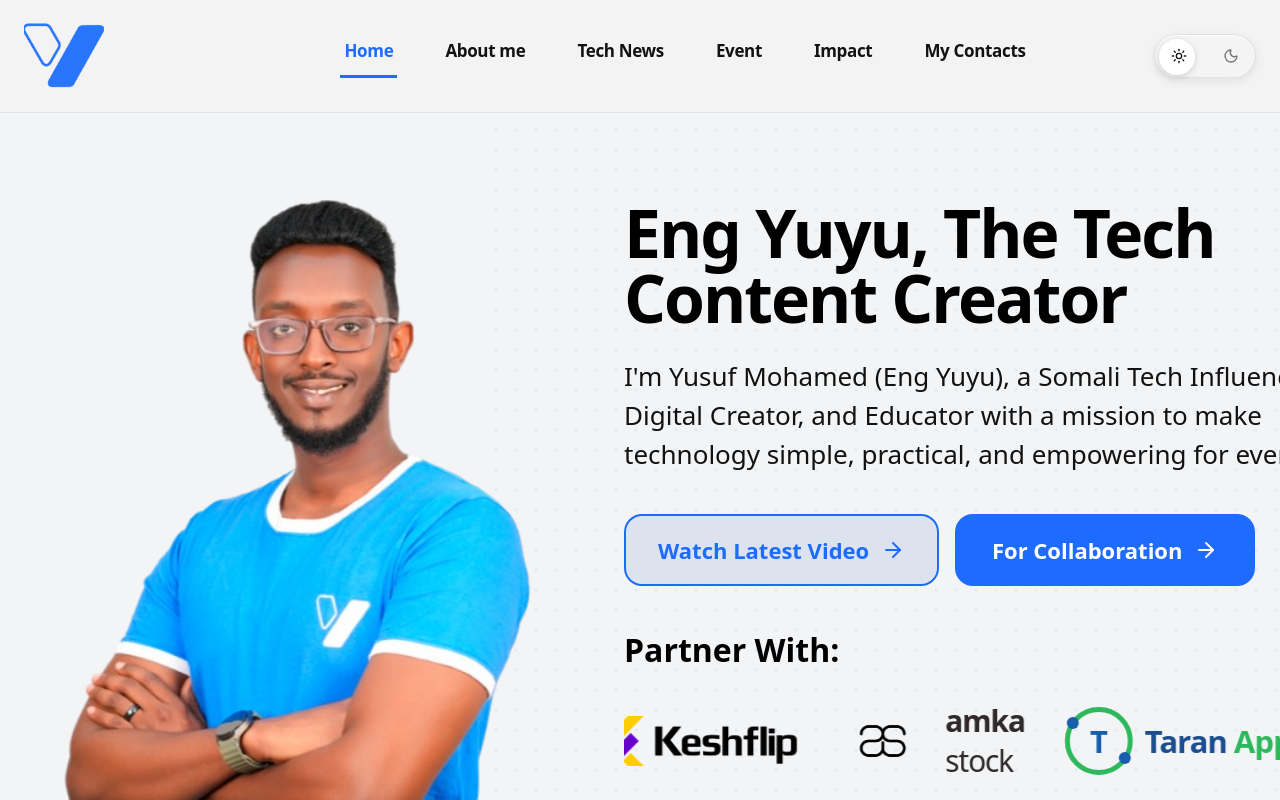
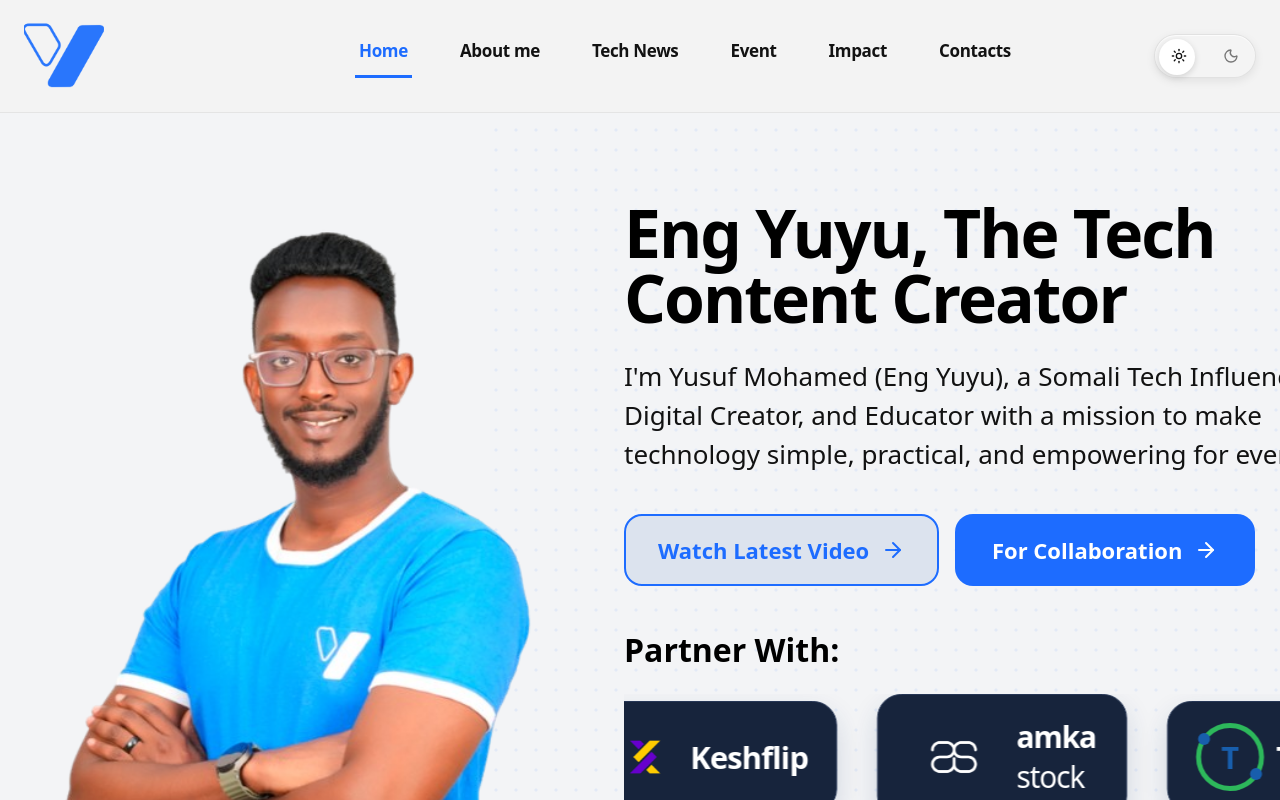
Before and after one commit to IshakAbdiazizHussen/Eng.yusuf-vision, a Next.js app: page / in a window 1280 px wide. Shown: the top 800 px of the page. Built offline with nearby package versions, Linux system fonts and the light colour scheme; no server answers.

Commit message:
trying to give a background each logo especially partners in home page

```diff
--- a/src/app/page.tsx
+++ b/src/app/page.tsx
@@ -20,7 +20,7 @@ function PartnerLogo({ partner }: { partner: string }) {
           <span className="absolute -right-[3px] bottom-[6px] h-3 w-3 rounded-full bg-[#185eac]" />
           T
         </div>
-        <span className="text-[31px] font-semibold tracking-[-0.03em] text-[#1b4e8f] dark:text-white">
+        <span className="text-[31px] font-semibold tracking-[-0.03em] text-white dark:text-[#1b4e8f]">
           Taran <span className="text-[#2db85b]">App</span>
         </span>
       </div>
@@ -29,13 +29,18 @@ function PartnerLogo({ partner }: { partner: string }) {
 
   if (partner === "keshflip") {
     return (
-      <Image
-        src="/keshflip logo.png"
-        alt="Keshflip"
-        width={3282}
-        height={823}
-        className="h-[50px] w-auto object-contain"
-      />
+      <div className="flex items-center gap-4">
+        <Image
+          src="/keshflip icon.png"
+          alt="Keshflip"
+          width={512}
+          height={512}
+          className="h-[58px] w-[58px] object-contain"
+        />
+        <span className="text-[31px] font-semibold tracking-[-0.03em] text-white dark:text-[#121212]">
+          Keshflip
+        </span>
+      </div>
     )
   }
 
@@ -46,9 +51,9 @@ function PartnerLogo({ partner }: { partner: string }) {
         alt="Amka"
         width={500}
         height={499}
-        className="h-[92px] w-[92px] object-contain brightness-0 saturate-0 dark:invert dark:brightness-0"
+        className="h-[92px] w-[92px] object-contain brightness-0 invert dark:brightness-0 dark:invert-0"
       />
-      <div className="leading-none text-[#2f2929] dark:text-white">
+      <div className="leading-none text-white dark:text-[#2f2929]">
         <div className="text-3xl font-semibold tracking-[-0.04em]">amka</div>
         <div className="mt-1 text-3xl font-light tracking-[-0.04em]">stock</div>
       </div>
@@ -111,7 +116,7 @@ export default function HomePage() {
                 {marqueePartners.map((partner, index) => (
                   <div
                     key={`${partner}-${index}`}
-                    className="flex h-[94px] shrink-0 items-center justify-center"
+                    className="flex min-h-[112px] min-w-[250px] shrink-0 items-center justify-center rounded-[24px] border border-[#263655] bg-[#17243c] px-7 py-4 shadow-[0_12px_28px_rgba(24,53,107,0.16)] transition-colors dark:border-[#d8e2f2] dark:bg-white dark:shadow-[0_14px_30px_rgba(0,0,0,0.12)]"
                   >
                     <PartnerLogo partner={partner} />
                   </div>
--- a/src/components/site-nav.tsx
+++ b/src/components/site-nav.tsx
@@ -12,7 +12,7 @@ const navItems = [
   { href: "/tech-blog", label: "Tech News" },
   { href: "/events", label: "Event" },
   { href: "/impact", label: "Impact" },
-  { href: "/contact", label: "My Contacts" },
+  { href: "/contact", label: "Contacts" },
 ]
 
 export function SiteNav() {
@@ -34,7 +34,7 @@ export function SiteNav() {
             <Image
               src="/Eng Yuyu Logo-21.png"
               alt="Eng Yuyu Logo"
-              width={344}
+              width={324}
               height={89}
               className="h-auto w-full scale-[2.35] object-contain sm:scale-[2.5]"
               style={{
```
